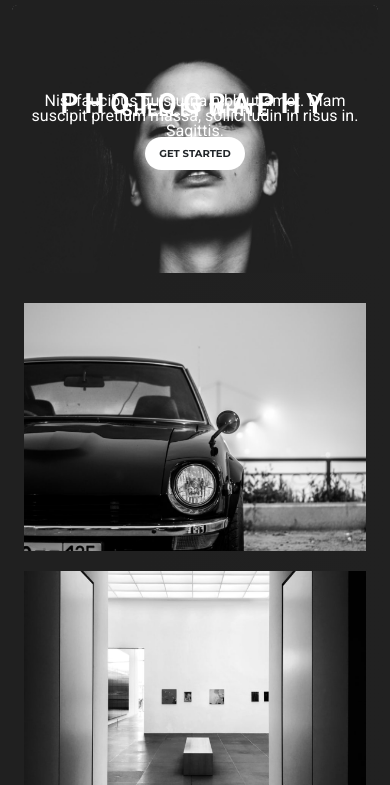
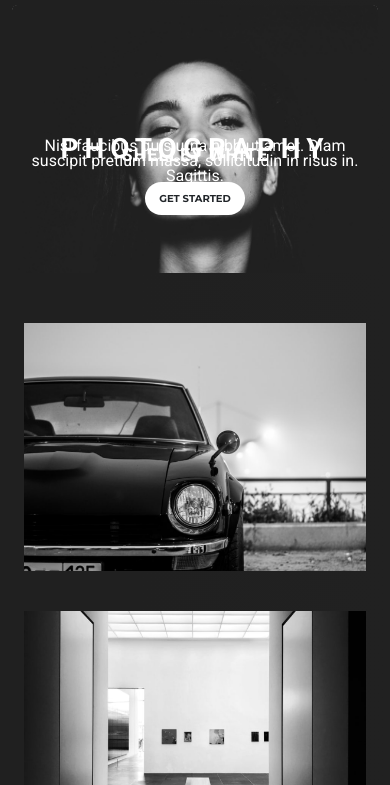
Before and after one commit to AnzhelikaTy/photo-portfolio, a plain HTML site: page index.html in a window 390 px wide. Shown: the part 59-844 px from the top of the page. Drawn offline with nearby package versions, Linux system fonts and the light colour scheme.

Commit message:
Update styles.css

```diff
--- a/src/styles.css
+++ b/src/styles.css
@@ -176,11 +176,9 @@ footer {
     text-align: center;
   }
 }
-@media only screen and (max-width: 900px),
-  (height: 1024px) and (width: 1366px) and (-webkit-min-device-pixel-ratio: 1.5) and (orientation: landscape),
-  (width: 1024px) and (height: 1366px) and (-webkit-min-device-pixel-ratio: 1.5) and (orientation: portrait) {
+@media (max-width: 900px) {
   h2 {
-    margin-top: 100px;
+    margin-top: 145px;
     font-size: 18px;
     letter-spacing: 1px;
   }
@@ -206,5 +204,9 @@ footer {
   .hero .img-fluid {
     width: 100%;
     height: auto;
+    margin-top: 20px;
+  }
+  .content .row {
+    margin: 0 !important;
   }
 }
```
